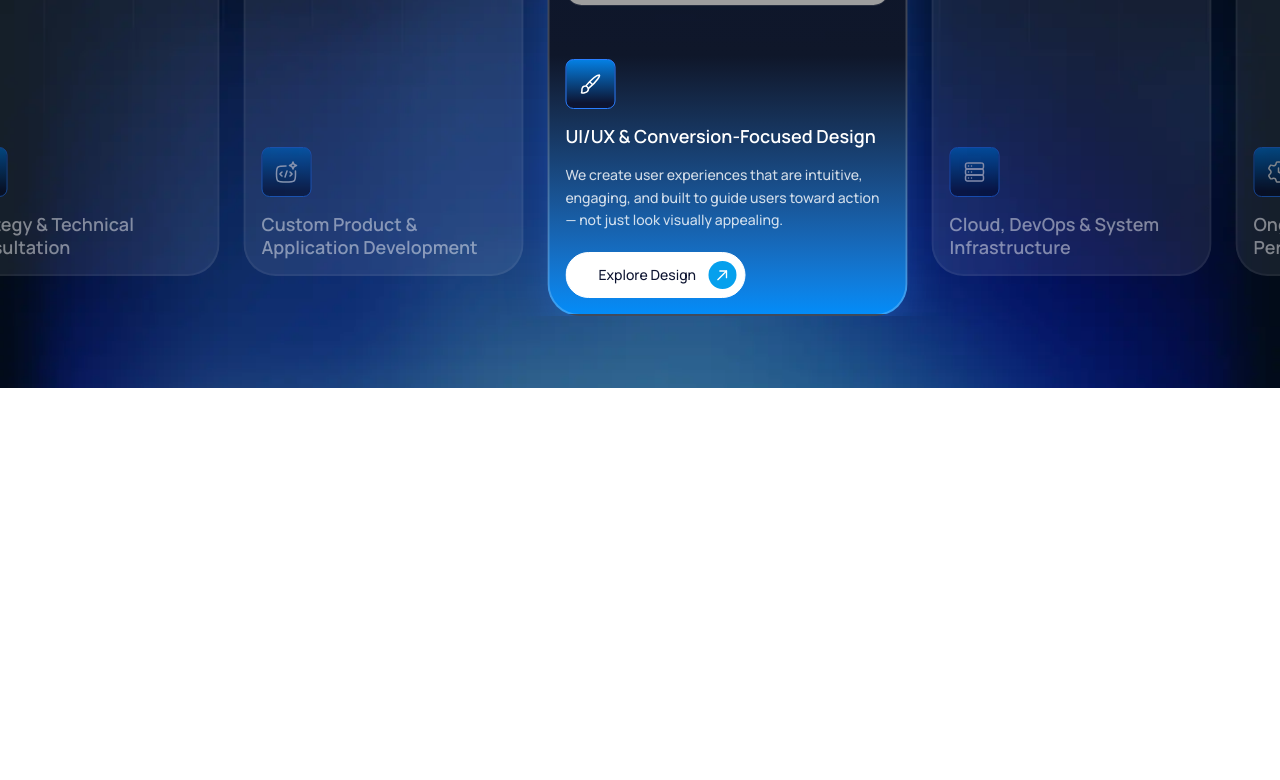
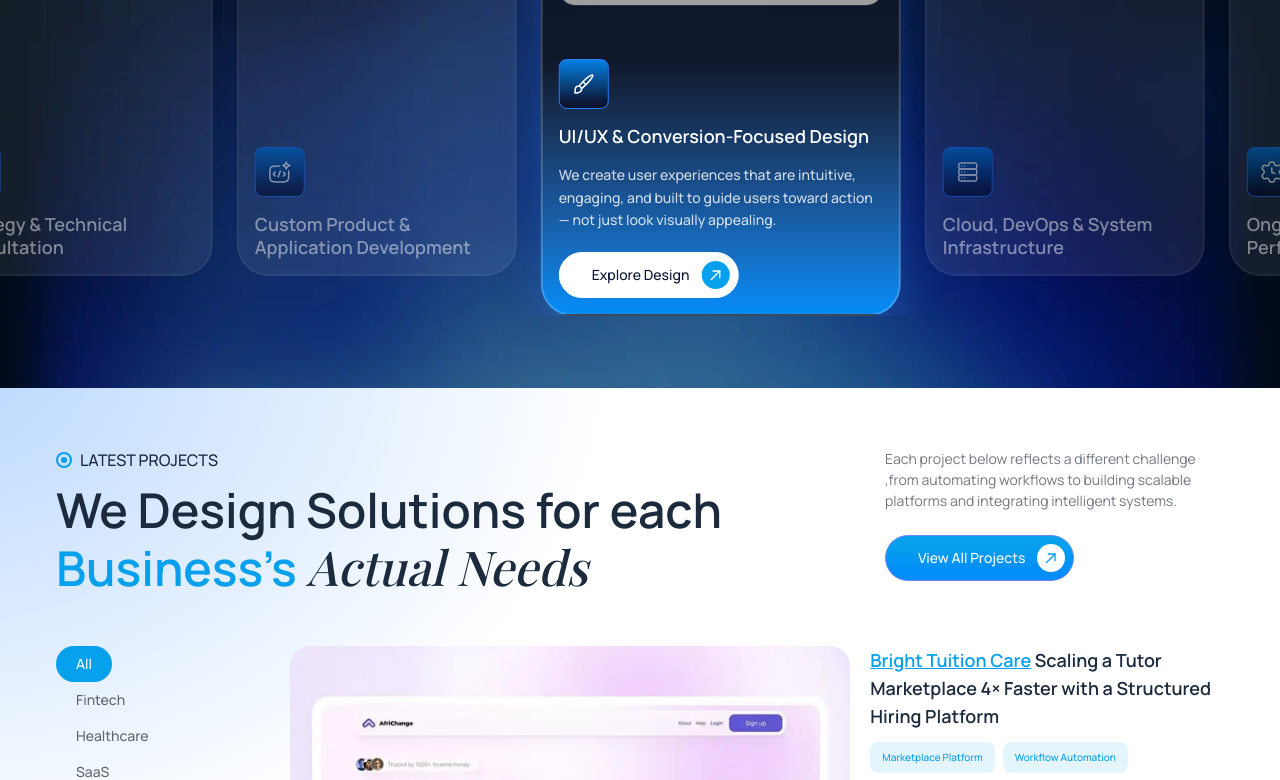
Before and after one commit to team-pr01/PRTech-Solutions-Frontend, a React (Vite) app: page / in a window 1280 px wide. Shown: the part 2000-2780 px from the top of the page. Before the commit the page ends 2388 px from the top, so only its background shows below. Built offline with nearby package versions, Linux system fonts and the light colour scheme; grey boxes are pictures that could not be loaded; a web font is replaced by a local one.

Commit message:
Completed responsiveness of latest projects section

```diff
--- a/src/components/Homepage/LatestProjects/LatestProjects.tsx
+++ b/src/components/Homepage/LatestProjects/LatestProjects.tsx
@@ -78,19 +78,19 @@ const LatestProjects = () => {
   const currentProject = projectsData[activeIndex];
 
   return (
-    <div className="bg-gradient-latest-project-bg py-25 font-Manrope">
+    <div className="bg-gradient-latest-project-bg py-12 xl:py-15 2xl:py-25 font-Manrope">
       <Container>
         {/* Header */}
         <LatestProjectsHeader />
 
-        <div className="mt-12.5 flex justify-between gap-8">
+        <div className="mt-12.5 flex flex-col xl:flex-row justify-between gap-6 2xl:gap-8">
           {/* Industries tab */}
-          <div className="flex flex-col gap-4 w-[20%]">
+          <div className="flex flex-row xl:flex-col overflow-auto gap- w-full xl:w-[20%]">
             {industries.map((industry) => (
               <button
                 key={industry}
                 onClick={() => setActiveIndustryTab(industry)}
-                className={`py-2 px-5 text-lg font-medium text-left rounded-[70px] w-fit transition duration-300 ${
+                className={`py-2 px-5 text-sm 2xl:text-lg text-nowrap font-medium text-left rounded-3xl 2xl:rounded-[70px] w-fit transition duration-300 ${
                   activeIndustryTab === industry
                     ? "bg-primary-10 text-white"
                     : "text-neutral-85 hover:bg-primary-10/10 hover:text-primary-10"
@@ -101,9 +101,9 @@ const LatestProjects = () => {
             ))}
           </div>
 
-          <div className="flex gap-5 w-[80%]">
+          <div className="flex flex-col lg:flex-row gap-5 w-full xl:w-[80%]">
             {/* Middle part - Carousel */}
-            <div className="w-[60%]">
+            <div className="w-full lg:w-[60%]">
               <Swiper
                 onSwiper={(swiper) => (swiperRef.current = swiper)}
                 onSlideChange={(swiper) => setActiveIndex(swiper.activeIndex)}
@@ -127,7 +127,7 @@ const LatestProjects = () => {
             </div>
 
             {/* Right part */}
-            <div className="flex flex-col justify-between h-full w-[38%]">
+            <div className="flex flex-col justify-between h-full w-full lg:w-[38%]">
               <div>
                 <h3 className="text-neutral-70 font-semibold text-lg">
                   <Link
@@ -144,7 +144,7 @@ const LatestProjects = () => {
                   {currentProject?.tags.map((tag, idx) => (
                     <div
                       key={idx}
-                      className="px-3 py-2 bg-primary-30 rounded-lg text-primary-10 text-xs font-medium"
+                      className="px-3 py-2 bg-primary-30 rounded-lg text-primary-10 text-[10px] 2xl:text-xs font-medium"
                     >
                       {tag}
                     </div>
@@ -152,7 +152,7 @@ const LatestProjects = () => {
                 </div>
               </div>
 
-              <div className="bg-gradient-project-metrics-bg p-4 rounded-xl mt-10">
+              <div className="bg-gradient-project-metrics-bg p-4 rounded-xl mt-3 lg:mt-6 2xl:mt-10">
                 <h4 className="text-neutral-80 text-xs font-medium">
                   Key Metrics
                 </h4>
@@ -160,7 +160,7 @@ const LatestProjects = () => {
                   {currentProject?.metrics.map((metric, idx) => (
                     <p
                       key={idx}
-                      className="text-neutral-65 font-medium border-b border-primary-35 pb-3"
+                      className="text-neutral-65 font-medium border-b border-primary-35 pb-3 text-xs 2xl:text-sm"
                     >
                       {metric}
                     </p>
--- a/src/components/Homepage/LatestProjects/LatestProjectsHeader.tsx
+++ b/src/components/Homepage/LatestProjects/LatestProjectsHeader.tsx
@@ -3,7 +3,7 @@ import Button from "../../Reusable/Button/Button";
 
 const LatestProjectsHeader = () => {
   return (
-    <div className="flex items-center justify-between">
+    <div className="flex flex-col xl:flex-row items-start 2xl:items-center justify-between">
       <div>
         <div className="flex items-center gap-2">
           <div className="size-4 rounded-full border-2 border-primary-10 flex items-center justify-center">
@@ -14,7 +14,7 @@ const LatestProjectsHeader = () => {
           </p>
         </div>
 
-        <h2 className="text-neutral-70 text-[60px] font-semibold leading-15 mt-2.5">
+        <h2 className="text-neutral-70 heading mt-2.5 max-w-220">
           We Design Solutions for each{" "}
           <span className="text-primary-10">Business’s</span>{" "}
           <span className="font-Playfair-Display italic font-medium">
@@ -23,13 +23,15 @@ const LatestProjectsHeader = () => {
         </h2>
       </div>
 
-      <div>
-        <p className="text-neutral-80 font-Manrope max-w-83 font-normal mb-6 leading-normal">
+      <div className="mt-3 xl:mt-0">
+        <p className="description text-xs md:text-sm 2xl:text-base text-neutral-80 max-w-90 mb-6 leading-normal">
           Each project below reflects a different challenge ,from automating
           workflows to building scalable platforms and integrating intelligent
           systems.
         </p>
-        <Link to={"/portfolio"}><Button label="View All Projects" /></Link>
+        <Link to={"/portfolio"}>
+          <Button label="View All Projects" />
+        </Link>
       </div>
     </div>
   );
--- a/src/pages/Home/Home.tsx
+++ b/src/pages/Home/Home.tsx
@@ -4,7 +4,7 @@ import AboutUs from "../../components/Homepage/AboutUs/AboutUs";
 import Hero from "../../components/Homepage/Hero/Hero";
 // import HomeFaq from "../../components/Homepage/HomeFaq/HomeFaq";
 // import Industries from "../../components/Homepage/Industries/Industries";
-// import LatestProjects from "../../components/Homepage/LatestProjects/LatestProjects";
+import LatestProjects from "../../components/Homepage/LatestProjects/LatestProjects";
 import Services from "../../components/Homepage/Services/Services";
 // import Testimonials from "../../components/Homepage/Testimonials/Testimonials";
 // import CTA from "../../components/Reusable/CTA/CTA";
@@ -15,8 +15,8 @@ const Home = () => {
       <Hero />
       <AboutUs />
       <Services />
-      {/* <LatestProjects />
-      <Comparison />
+      <LatestProjects />
+      {/* <Comparison />
       <Industries />
       <CTA
         title="Ready to Build a System That Actually Grows Your Business?"
```
